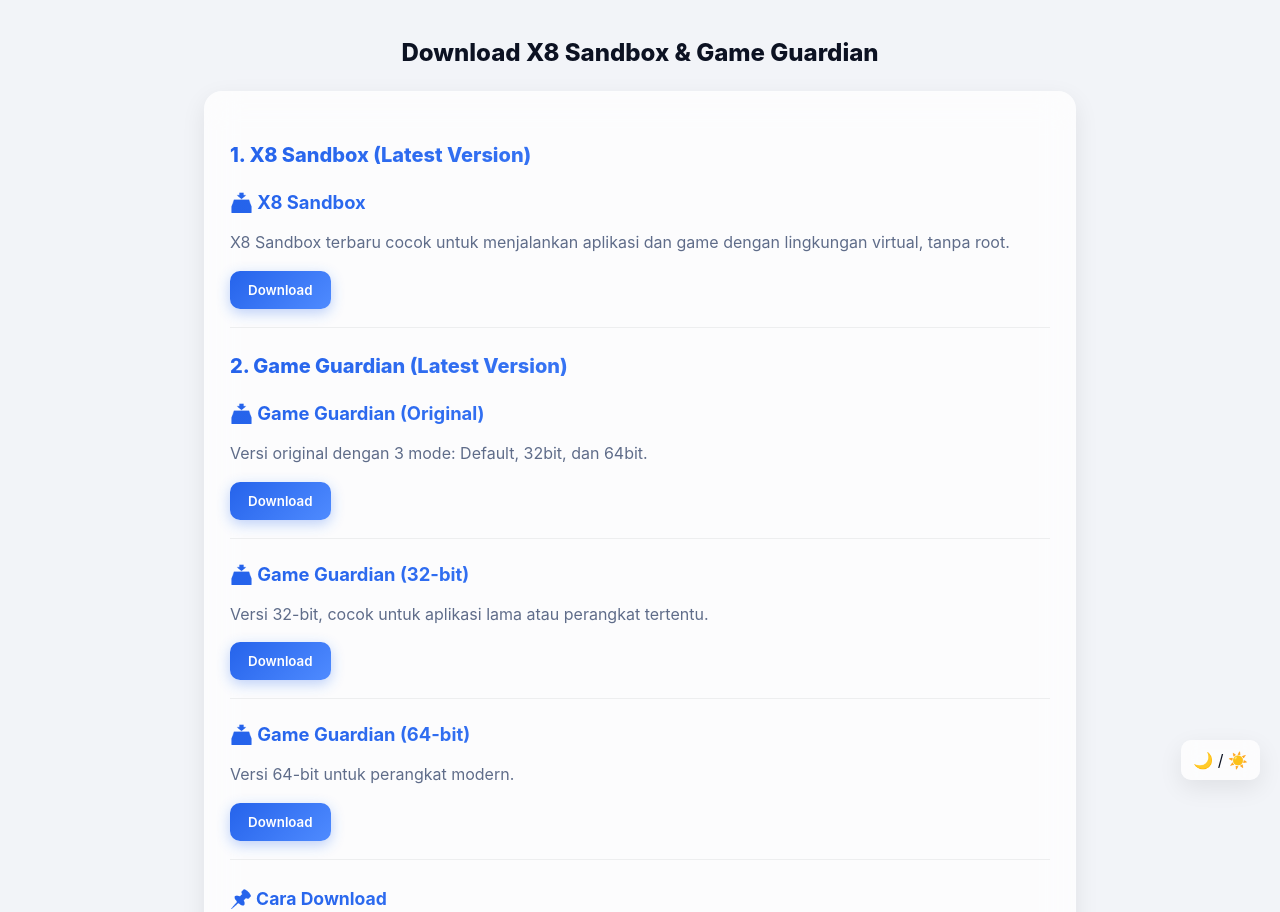
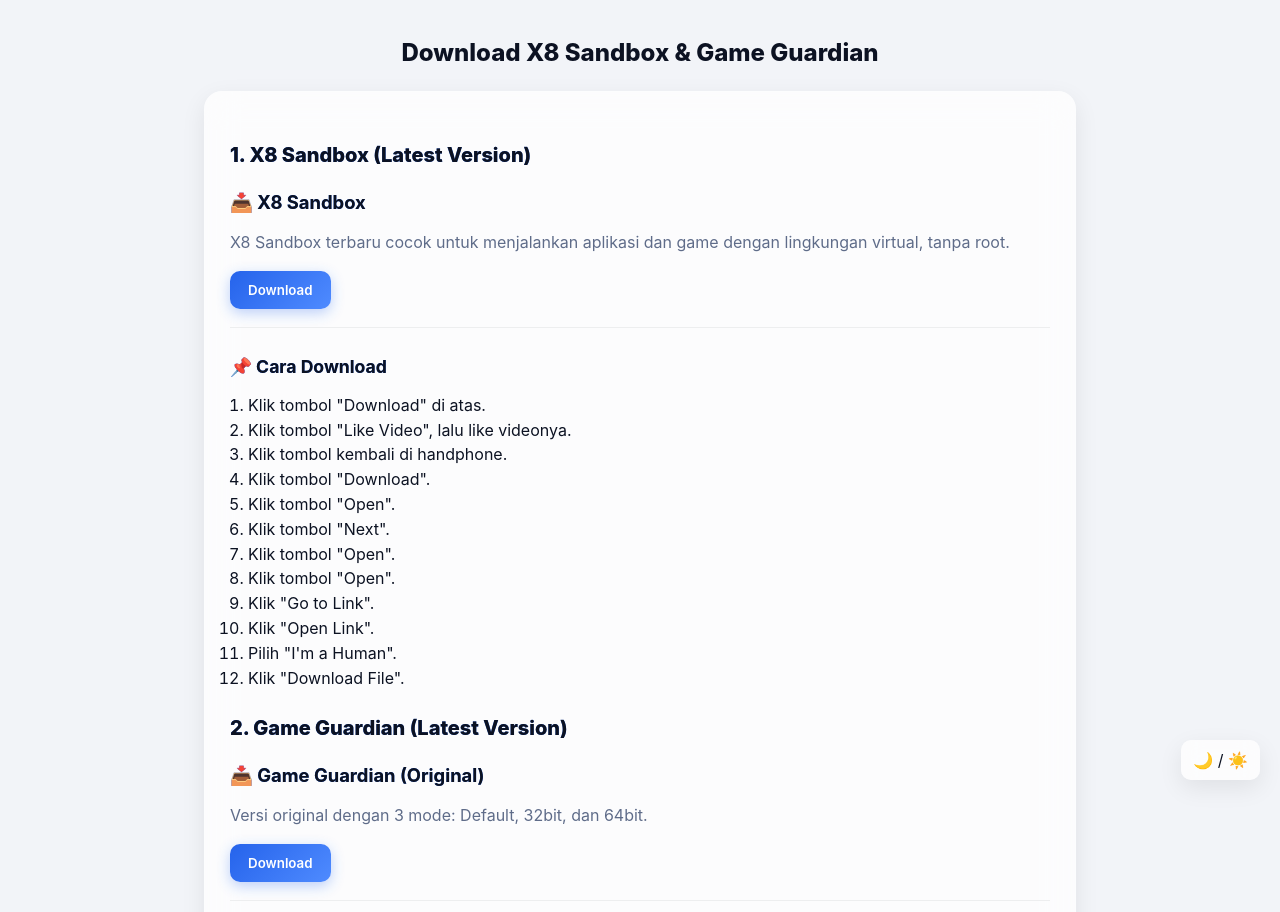
Before and after one commit to zona-download/venemu, a plain HTML site: page file0xs1/index.html in a window 1280 px wide. Shown: the top 912 px of the page. Drawn offline with Linux system fonts and the light colour scheme.

Commit message:
Update index.html

```diff
--- a/file0xs1/index.html
+++ b/file0xs1/index.html
@@ -32,9 +32,20 @@
     * { box-sizing:border-box; font-family:"Inter",system-ui,Roboto,Arial; }
     body { margin:0; background:var(--bg); color:var(--text); }
 
-    .container { max-width:900px; margin:0 auto; padding:22px 14px 40px; }
+    /* Proteksi copy-paste */
+    body {
+      -webkit-user-select:none;
+      -moz-user-select:none;
+      -ms-user-select:none;
+      user-select:none;
+    }
 
-    /* Card */
+    .container {
+      max-width:900px;
+      margin:0 auto;
+      padding:22px 14px 40px;
+    }
+
     .card {
       background:var(--card);
       backdrop-filter:blur(18px);
@@ -49,10 +60,14 @@
       margin:0 0 6px 0;
       background:linear-gradient(90deg,var(--accent),var(--accent2));
       -webkit-background-clip:text;
-      -webkit-text-fill-color:transparent;
     }
 
-    h1 { font-size:1.5rem; font-weight:800; text-align:center; margin-bottom:12px; }
+    h1 {
+      font-size:1.5rem;
+      font-weight:800;
+      text-align:center;
+      margin-bottom:12px;
+    }
 
     .category-title {
       font-size:1.25rem;
@@ -61,7 +76,6 @@
       font-weight:800;
       background:linear-gradient(90deg,var(--accent),var(--accent2));
       -webkit-background-clip:text;
-      -webkit-text-fill-color:transparent;
     }
 
     .info { color:var(--muted); line-height:1.55; }
@@ -96,14 +110,12 @@
       font-size:1.1rem;
       background:linear-gradient(90deg,var(--accent),var(--accent2));
       -webkit-background-clip:text;
-      -webkit-text-fill-color:transparent;
     }
 
     ol { padding-left:18px; line-height:1.55; }
 
     footer { text-align:center; margin-top:38px; font-size:0.9rem; color:var(--muted); }
 
-    /* Theme toggle */
     #toggleTheme {
       position:fixed;
       bottom:20px;
@@ -123,12 +135,9 @@
 
     <h1>Download X8 Sandbox & Game Guardian</h1>
 
-    <!-- CARD UTAMA -->
     <section class="card">
 
-      <!-- ========== KATEGORI 1 ========== -->
       <div class="category-title">1. X8 Sandbox (Latest Version)</div>
-
       <div class="download-item">
         <h2>📥 X8 Sandbox</h2>
         <p class="info">X8 Sandbox terbaru cocok untuk menjalankan aplikasi dan game dengan lingkungan virtual, tanpa root.</p>
@@ -137,7 +146,22 @@
         </div>
       </div>
 
-      <!-- ========== KATEGORI 2 ========== -->
+      <div class="section-title">📌 Cara Download</div>
+      <ol>
+        <li>Klik tombol "Download" di atas.</li>
+        <li>Klik tombol "Like Video", lalu like videonya.</li>
+        <li>Klik tombol kembali di handphone.</li>
+        <li>Klik tombol "Download".</li>
+        <li>Klik tombol "Open".</li>
+        <li>Klik tombol "Next".</li>
+        <li>Klik tombol "Open".</li>
+        <li>Klik tombol "Open".</li>
+        <li>Klik "Go to Link".</li>
+        <li>Klik "Open Link".</li>
+        <li>Pilih "I'm a Human".</li>
+        <li>Klik "Download File".</li>
+      </ol>
+
       <div class="category-title">2. Game Guardian (Latest Version)</div>
 
       <div class="download-item">
@@ -164,7 +188,6 @@
         </div>
       </div>
 
-      <!-- Cara Download -->
       <div class="section-title">📌 Cara Download</div>
       <ol>
         <li>Klik salah satu tombol "Download" di atas.</li>
@@ -183,10 +206,7 @@
 
     </section>
 
-    <footer>
-      © <span id="year"></span> ❤️ VeNemu
-    </footer>
-
+    <footer>© <span id="year"></span> ❤️ VeNemu</footer>
   </div>
 
   <div id="toggleTheme">🌙 / ☀️</div>
@@ -195,18 +215,19 @@
     // Theme toggle
     const toggle = document.getElementById('toggleTheme');
     const saved = localStorage.getItem('theme');
-    if(saved === 'dark') document.documentElement.setAttribute('data-theme','dark');
+    if (saved === 'dark') document.documentElement.setAttribute('data-theme','dark');
     toggle.addEventListener('click', () => {
       const now = document.documentElement.getAttribute('data-theme') === 'dark' ? 'light' : 'dark';
       document.documentElement.setAttribute('data-theme', now);
       localStorage.setItem('theme', now);
     });
 
+    // Update year
     document.getElementById('year').textContent = new Date().getFullYear();
 
-    // Download button click only, no right click, open new tab
+    // Download buttons: click only, no right-click, open new tab
     document.querySelectorAll('.btn[data-link]').forEach(btn => {
-      btn.addEventListener('contextmenu', e => e.preventDefault()); // disable right click
+      btn.addEventListener('contextmenu', e => e.preventDefault());
       btn.addEventListener('click', () => {
         const url = btn.getAttribute('data-link');
         window.open(url, '_blank');
```
